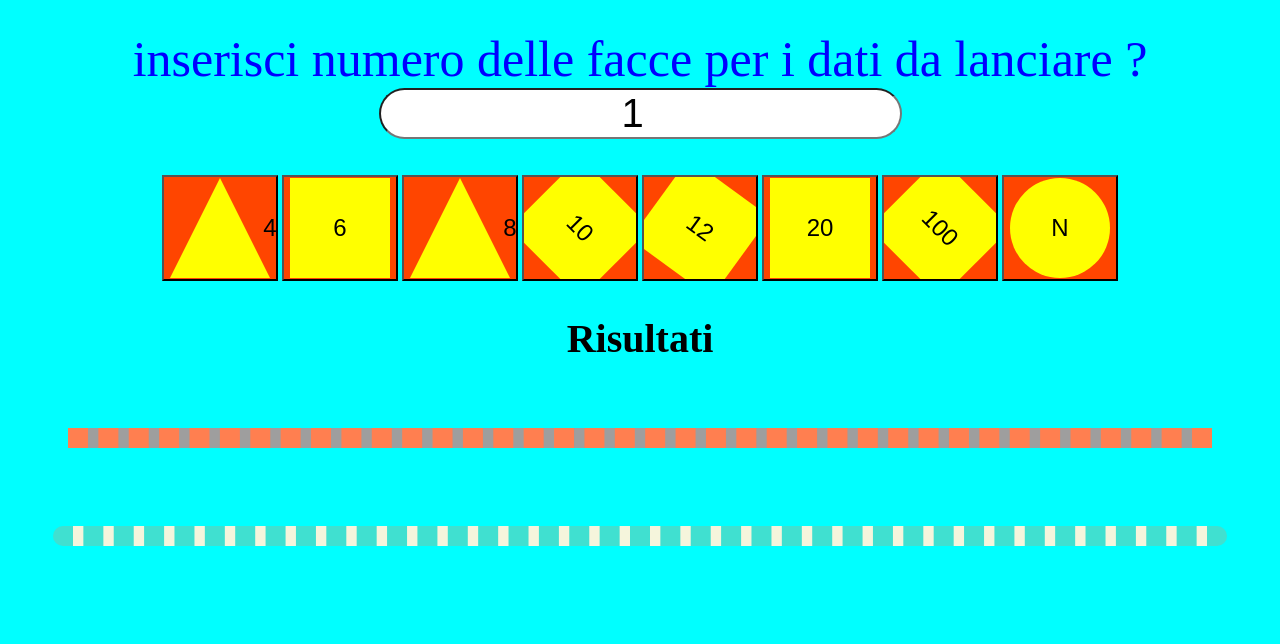
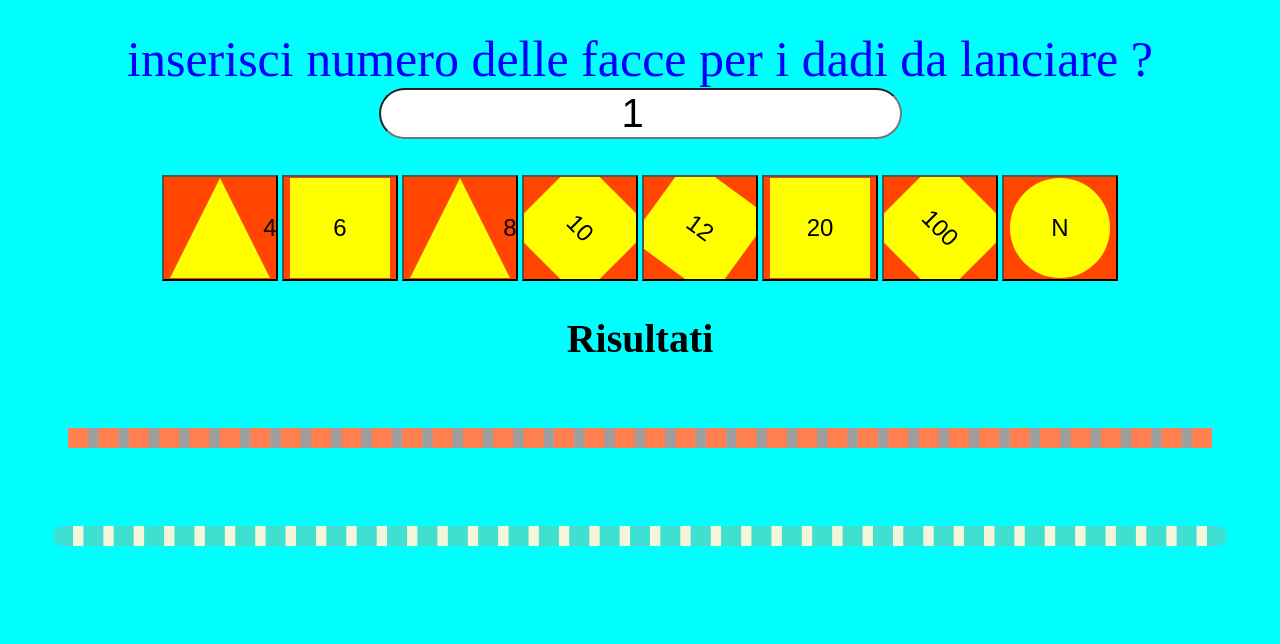
Before and after one commit to NicoMaker/Lancio_dei_Dadi_N_facce, a plain HTML site: page index.html in a window 1280 px wide. Shown: the part 492-1136 px from the top of the page. Drawn offline with Linux system fonts and the light colour scheme; grey boxes are pictures that could not be loaded.

Commit message:
Update index.html

```diff
--- a/index.html
+++ b/index.html
@@ -16,7 +16,7 @@
 
         <p class="view"> solo per l'ultimo </p>
 
-        <label for="facce-dadi"> inserisci numero delle facce per i dati da lanciare ?</label>
+        <label for="facce-dadi"> inserisci numero delle facce per i dadi da lanciare ?</label>
         <input type="number" id="facce-dadi" min="1" value="1">
 
         <br>
```
